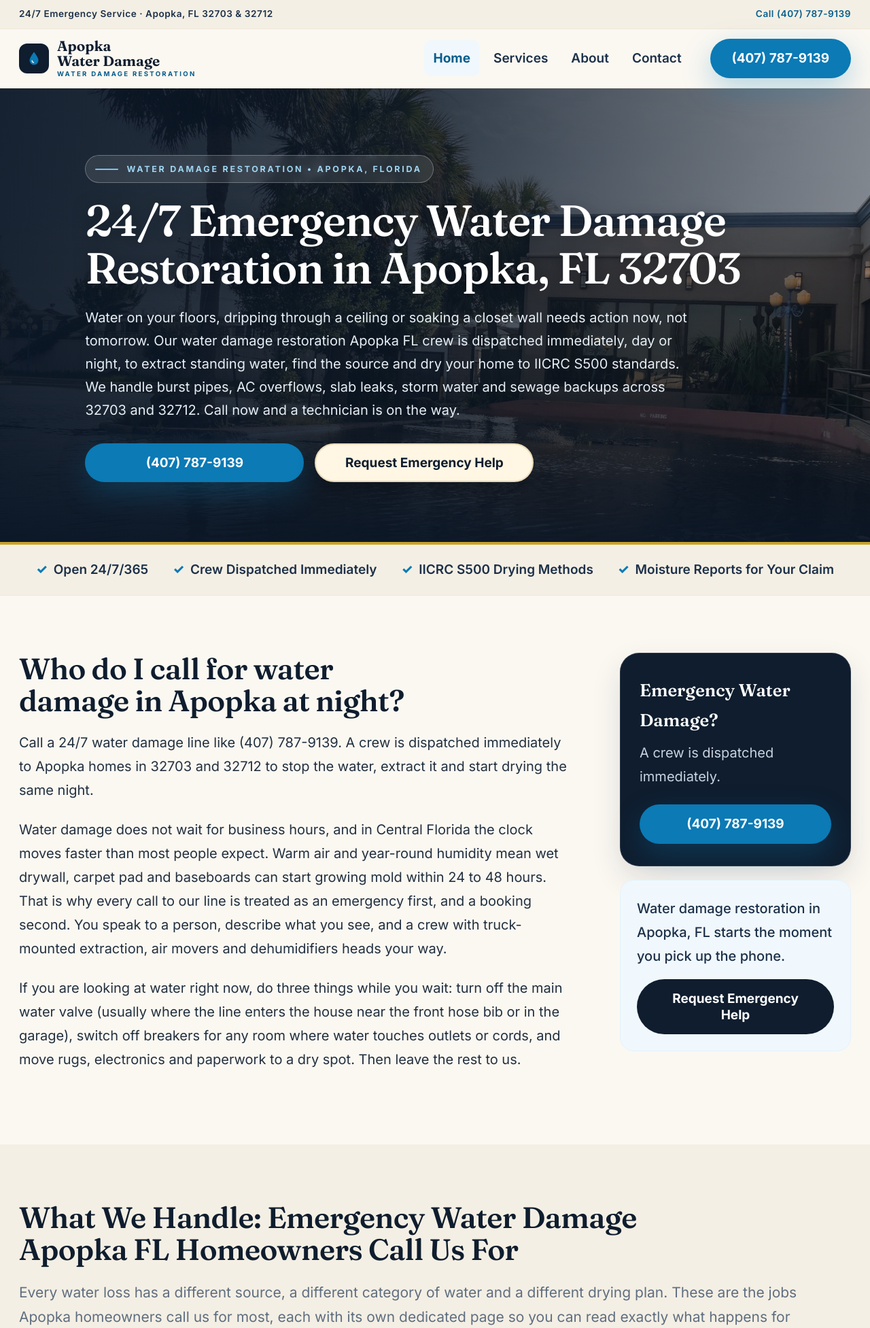
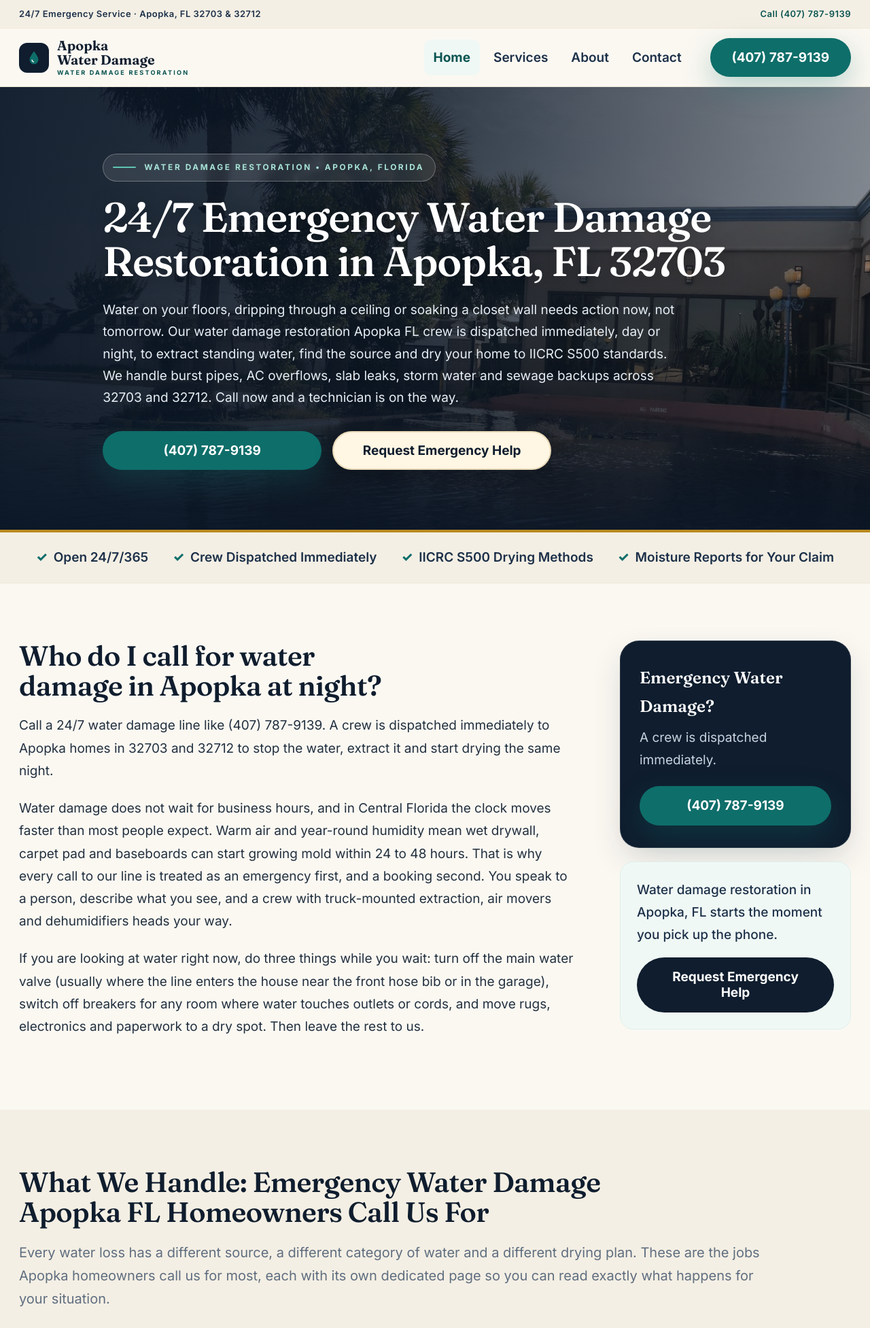
Before and after one commit to GrowthAura/apopka-water-damage, a PHP site: page / in a window 1280 px wide. Shown: the top 1953 px of the page at 68% size. Run offline with PHP 8.4, Linux system fonts and the light colour scheme.

Commit message:
Design Round 2 (Phase 1) — body 19px, deep-teal palette, favicons rebuilt, footer CTA nowrap (PROBLEMS 0, local only)

```diff
--- a/assets/css/styles.css
+++ b/assets/css/styles.css
@@ -15,22 +19,22 @@
   --ink:#0F1D2E;
   --ink-2:#1C3049;
   --ink-3:#2A425F;
-  --accent:#0B7AB5;
-  --accent-deep:#075E8C;
-  --accent-ink:#063A5A;
-  --accent-soft:#E3F2FA;
-  --accent-faint:#F0F8FD;
+  --accent:#0E6E6A;
+  --accent-deep:#0A5451;
+  --accent-ink:#083F3D;
+  --accent-soft:#DDF0EB;
+  --accent-faint:#F0F8F5;
   --line:#E4DAC6;
   --line-soft:#EFE8D8;
   --text:#22303F;
   --muted:#5F6E80;
-  --gold:#C9A227;
+  --gold:#B98A1F;
   --radius:20px;
   --radius-sm:12px;
   --radius-lg:28px;
   --shadow-sm:0 2px 12px rgba(15,29,46,.07);
   --shadow-md:0 18px 44px rgba(15,29,46,.12);
-  --shadow-blue:0 16px 44px rgba(11,122,181,.28);
+  --shadow-accent:0 16px 44px rgba(14,110,106,.28);
   --shadow-hero:0 24px 60px rgba(0,0,0,.35);
   --maxw:1280px;
   --font-display:"Fraunces",Georgia,"Times New Roman",serif;
@@ -43,7 +47,7 @@ body{
   color:var(--text);
   background:var(--paper);
   line-height:1.75;
-  font-size:20px;
+  font-size:19px;
   overflow-x:clip;
   -webkit-font-smoothing:antialiased;
 }
@@ -62,13 +66,13 @@ h1,h2,h3,h4{
   font-weight:600;
   text-wrap:balance;
 }
-h1{font-size:clamp(2.5rem,5vw,4.25rem);font-weight:560;letter-spacing:-.02em;max-width:24ch}
-h2{font-size:clamp(1.95rem,3.4vw,2.8rem);margin-bottom:.5em;font-weight:580;max-width:36ch}
-h3{font-size:clamp(1.3rem,2.3vw,1.7rem);margin-bottom:.5em;font-weight:600}
+h1{font-size:clamp(2.375rem,4.75vw,4.04rem);font-weight:560;letter-spacing:-.02em;max-width:24ch}
+h2{font-size:clamp(1.85rem,3.2vw,2.66rem);margin-bottom:.5em;font-weight:580;max-width:36ch}
+h3{font-size:clamp(1.235rem,2.2vw,1.615rem);margin-bottom:.5em;font-weight:600}
 p{margin-bottom:1.15em;max-width:88ch}
 ul,ol{margin:0 0 1.15em 1.3em}
 li{margin-bottom:.5em}
-.lead{font-size:1.3125rem;line-height:1.7;color:var(--muted);max-width:88ch;text-wrap:pretty}
+.lead{font-size:1.25rem;line-height:1.7;color:var(--muted);max-width:88ch;text-wrap:pretty}
 .container{max-width:var(--maxw);margin:0 auto;padding:0 28px}
 .section{padding:84px 0;position:relative}
 .section-cream{background:var(--paper-2)}
@@ -87,12 +91,12 @@ li{margin-bottom:.5em}
 /* Eyebrow */
 .eyebrow{
   display:inline-flex;align-items:center;gap:12px;
-  font-size:.78rem;font-weight:700;letter-spacing:.22em;text-transform:uppercase;
+  font-size:.74rem;font-weight:700;letter-spacing:.22em;text-transform:uppercase;
   color:var(--accent-deep);margin-bottom:20px;
 }
 .eyebrow::before{content:"";width:34px;height:2px;background:var(--accent);border-radius:2px}
-.eyebrow.on-navy{color:#9ED4F0}
-.eyebrow.on-navy::before{background:#7CC4EA}
+.eyebrow.on-navy{color:#A7E3D6}
+.eyebrow.on-navy::before{background:#5FC4B0}
 .doc-divide{border:0;border-top:1px solid var(--line);margin:56px 0}
 
 /* ---------- Buttons (Button 1 and Button 2 are equal) ---------- */
@@ -104,7 +108,7 @@ li{margin-bottom:.5em}
   transition:transform .18s ease,box-shadow .18s ease,background .18s ease;
 }
 .btn:hover{transform:translateY(-2px)}
-.btn-ocean{background:var(--accent);color:#fff;box-shadow:var(--shadow-blue)}
+.btn-ocean{background:var(--accent);color:#fff;box-shadow:var(--shadow-accent)}
 .btn-ocean:hover{background:var(--accent-deep);color:#fff}
 .btn-cream{background:#FFF6E3;color:var(--ink);border-color:#E8D9B8;box-shadow:0 10px 28px rgba(0,0,0,.22)}
 .btn-cream:hover{background:#fff;color:var(--ink)}
@@ -115,7 +119,7 @@ li{margin-bottom:.5em}
 
 /* ---------- Top bar + header ---------- */
 .topbar{
-  background:var(--paper-2);color:var(--ink-2);font-size:.85rem;font-weight:600;
+  background:var(--paper-2);color:var(--ink-2);font-size:.81rem;font-weight:600;
   letter-spacing:.04em;border-bottom:1px solid var(--line-soft);
 }
 .topbar-inner{max-width:1400px;margin:0 auto;padding:9px 28px;
@@ -125,8 +129,8 @@ li{margin-bottom:.5em}
 .header-row{display:flex;align-items:center;gap:28px;padding-top:14px;padding-bottom:14px}
 .brand{display:flex;align-items:center;gap:12px;color:var(--ink);flex-shrink:0}
 .brand-mark{width:44px;height:44px;border-radius:12px;background:var(--ink);display:flex;align-items:center;justify-content:center;flex-shrink:0}
-.brand-word{font-family:var(--font-display);font-size:1.3rem;font-weight:650;line-height:1.05}
-.brand-word small{display:block;font-family:var(--font-body);font-size:.6rem;font-weight:700;letter-spacing:.24em;color:var(--accent-deep);margin-top:3px}
+.brand-word{font-family:var(--font-display);font-size:1.235rem;font-weight:650;line-height:1.05}
+.brand-word small{display:block;font-family:var(--font-body);font-size:.57rem;font-weight:700;letter-spacing:.24em;color:var(--accent-deep);margin-top:3px}
 .main-nav{display:flex;align-items:center;gap:6px;margin-left:auto}
 .main-nav>a,.main-nav summary{
   font-size:19px;font-weight:600;color:var(--ink-2);padding:10px 14px;border-radius:10px;
@@ -164,7 +168,7 @@ li{margin-bottom:.5em}
 }
 .hero-content{position:relative;z-index:2}
 .hero h1{color:#fff;margin-bottom:22px;text-shadow:0 2px 24px rgba(0,0,0,.35)}
-.hero-intro{color:#E6EEF5;font-size:1.25rem;line-height:1.7;max-width:72ch;margin-bottom:32px;text-wrap:pretty}
+.hero-intro{color:#E6EEF5;font-size:1.1875rem;line-height:1.7;max-width:72ch;margin-bottom:32px;text-wrap:pretty}
 .hero-ctas{display:flex;gap:16px;flex-wrap:wrap}
 .hero-ctas .btn{min-width:322px}
 /* Eyebrow as a glass pill over the photo */
@@ -211,7 +215,7 @@ li{margin-bottom:.5em}
   background:var(--ink);color:#fff;border-radius:var(--radius-lg);padding:32px 28px;
   box-shadow:var(--shadow-md);border:1px solid rgba(255,255,255,.12);
 }
-.brand-panel .panel-title{font-family:var(--font-display);font-size:1.6rem;font-weight:600;color:#fff;margin-bottom:8px}
+.brand-panel .panel-title{font-family:var(--font-display);font-size:1.52rem;font-weight:600;color:#fff;margin-bottom:8px}
 .brand-panel p{color:#C7D3DF}
 .brand-panel .btn{width:100%}
 .aside-call{background:var(--accent-faint);border:1px solid var(--accent-soft);border-radius:var(--radius);padding:24px}
--- a/includes/header.php
+++ b/includes/header.php
@@ -51,7 +51,7 @@ global $SITE, $SERVICES;
   </div>
   <div class="container header-row">
     <a class="brand" href="/" aria-label="Apopka Water Damage Restoration, home">
-      <span class="brand-mark" aria-hidden="true"><svg viewBox="0 0 24 24" width="24" height="24"><path d="M12 2.5C12 2.5 5.5 10.2 5.5 14.8a6.5 6.5 0 0 0 13 0C18.5 10.2 12 2.5 12 2.5Z" fill="#0B7AB5"/><path d="M9.2 15.2a2.8 2.8 0 0 0 2.3 2.7" fill="none" stroke="#FBF8F2" stroke-width="1.4" stroke-linecap="round"/></svg></span>
+      <span class="brand-mark" aria-hidden="true"><svg viewBox="0 0 24 24" width="24" height="24"><path d="M12 2.5C12 2.5 5.5 10.2 5.5 14.8a6.5 6.5 0 0 0 13 0C18.5 10.2 12 2.5 12 2.5Z" fill="#0E6E6A"/><path d="M9.2 15.2a2.8 2.8 0 0 0 2.3 2.7" fill="none" stroke="#FBF8F2" stroke-width="1.4" stroke-linecap="round"/></svg></span>
       <span class="brand-word">Apopka<br>Water Damage<small><?= esc($SITE['brand_small']) ?></small></span>
     </a>
     <nav class="main-nav" aria-label="Main">
```
Also changed, not shown: other parts of assets/css/styles.css (+20 -13 lines), DO-DONT-LIST.md (+3 -2 lines), PROGRESS.md (+55 -0 lines), apple-touch-icon.png, favicon-16x16.png, favicon-192x192.png, favicon-32x32.png, favicon-48x48.png, favicon-512x512.png, favicon.ico, favicon.svg.
